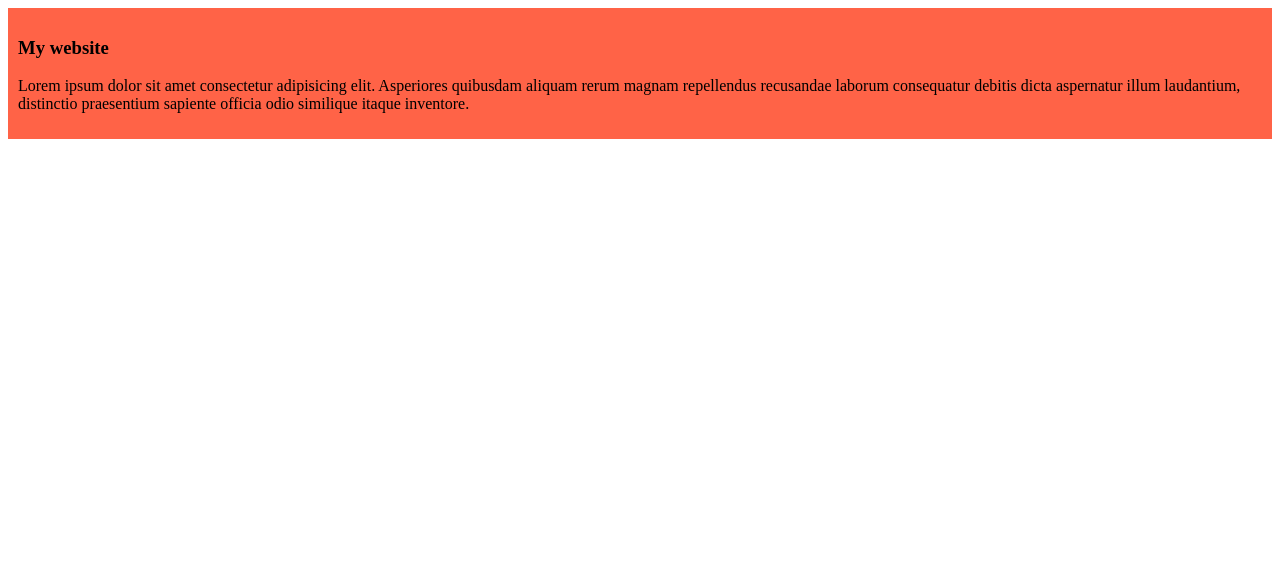
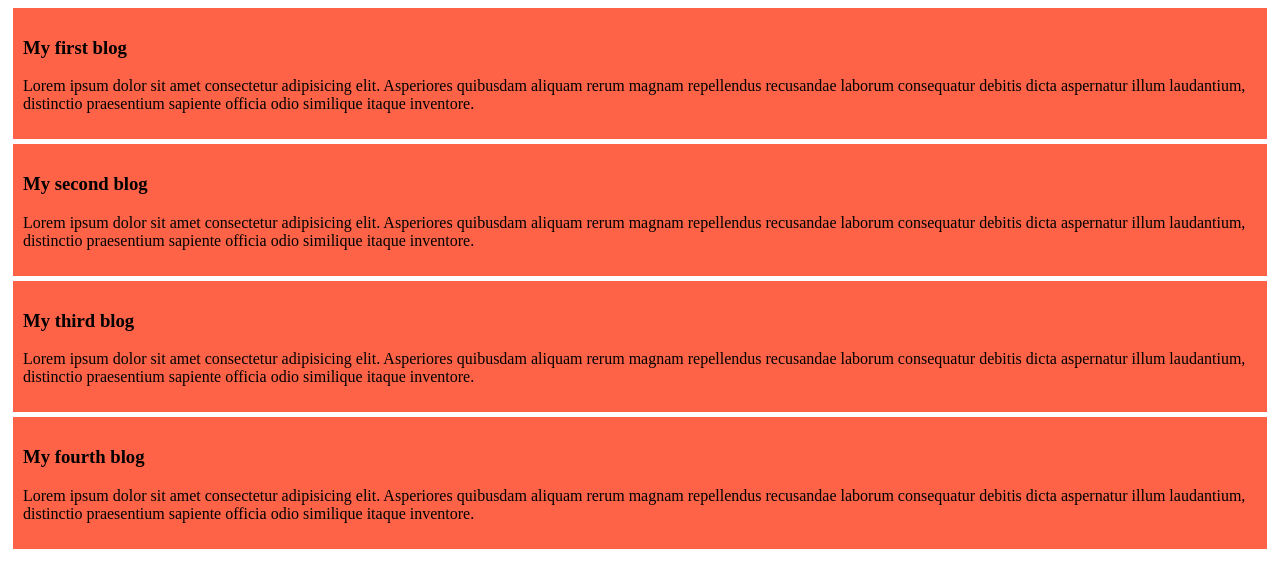
Before and after one commit to asifahmed1810/My-simple-website, a plain HTML site: page index.html in a window 1280 px wide. Drawn offline with Linux system fonts and the light colour scheme.

Commit message:
added the second and third blog

```diff
--- a/index.html
+++ b/index.html
@@ -9,7 +9,28 @@
 <body>
     <div>
 
-        <h3>My website</h3>
+        <h3>My first blog</h3>
+
+        <p>Lorem ipsum dolor sit amet consectetur adipisicing elit. Asperiores quibusdam aliquam rerum magnam repellendus recusandae laborum consequatur
+             debitis dicta aspernatur illum laudantium, distinctio praesentium sapiente officia odio similique itaque inventore.</p>
+
+    </div>
+    <div>
+        <h3>My second blog</h3>
+
+        <p>Lorem ipsum dolor sit amet consectetur adipisicing elit. Asperiores quibusdam aliquam rerum magnam repellendus recusandae laborum consequatur
+             debitis dicta aspernatur illum laudantium, distinctio praesentium sapiente officia odio similique itaque inventore.</p>
+
+    </div>
+    <div>
+        <h3>My third blog</h3>
+
+        <p>Lorem ipsum dolor sit amet consectetur adipisicing elit. Asperiores quibusdam aliquam rerum magnam repellendus recusandae laborum consequatur
+             debitis dicta aspernatur illum laudantium, distinctio praesentium sapiente officia odio similique itaque inventore.</p>
+
+    </div>
+    <div>
+        <h3>My fourth blog</h3>
 
         <p>Lorem ipsum dolor sit amet consectetur adipisicing elit. Asperiores quibusdam aliquam rerum magnam repellendus recusandae laborum consequatur
              debitis dicta aspernatur illum laudantium, distinctio praesentium sapiente officia odio similique itaque inventore.</p>
--- a/style/blog.css
+++ b/style/blog.css
@@ -1,4 +1,5 @@
 div{
     background-color: tomato;
     padding: 10px;
+    margin: 5px;
 }
```
